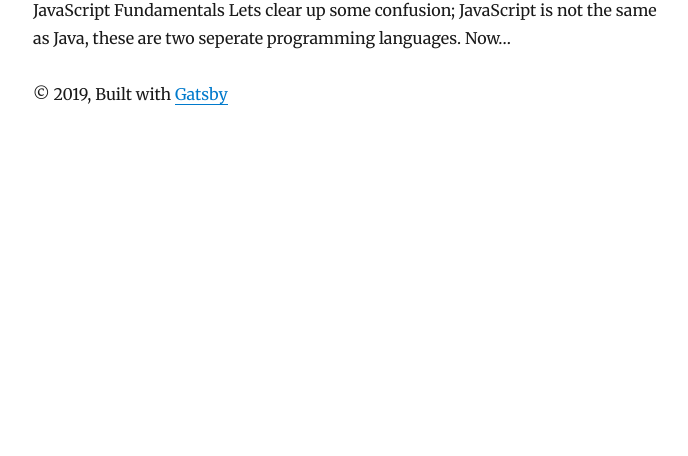
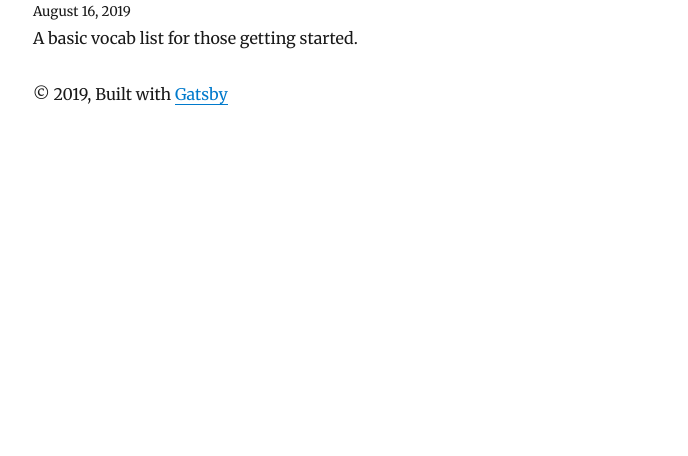
Before and after one commit to IzzleNizzle/izzlenizzle.dev, a Gatsby site: page / in a window 1280 px wide. Shown: the part 344-800 px from the top of the page, without its empty margins (292-980 px from the left). Built offline with nearby package versions, Linux system fonts and the light colour scheme; Gatsby itself is replaced by a stand-in of ours; some packages are replaced by stand-ins of ours.

Commit message:
Fixed issues

```diff
--- a/content/blog/easyJsVocab/index.md
+++ b/content/blog/easyJsVocab/index.md
@@ -1,5 +1,7 @@
 ---
 title: Basic JavaScript Vocab List
+date: 2019-08-16T13:37:00.000Z
+description: A basic vocab list for those getting started.
 ---
 
 # JavaScript Fundamentals
```
